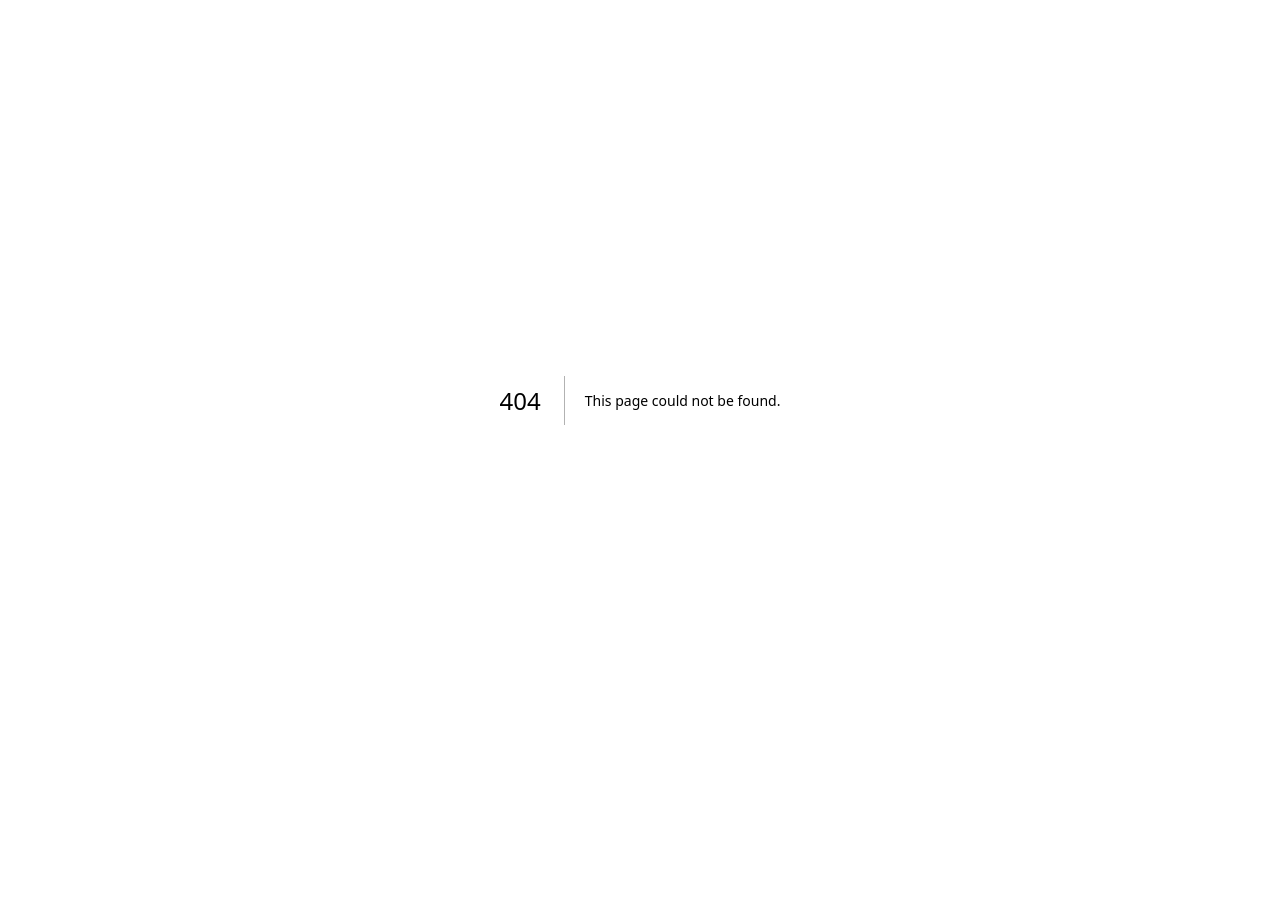
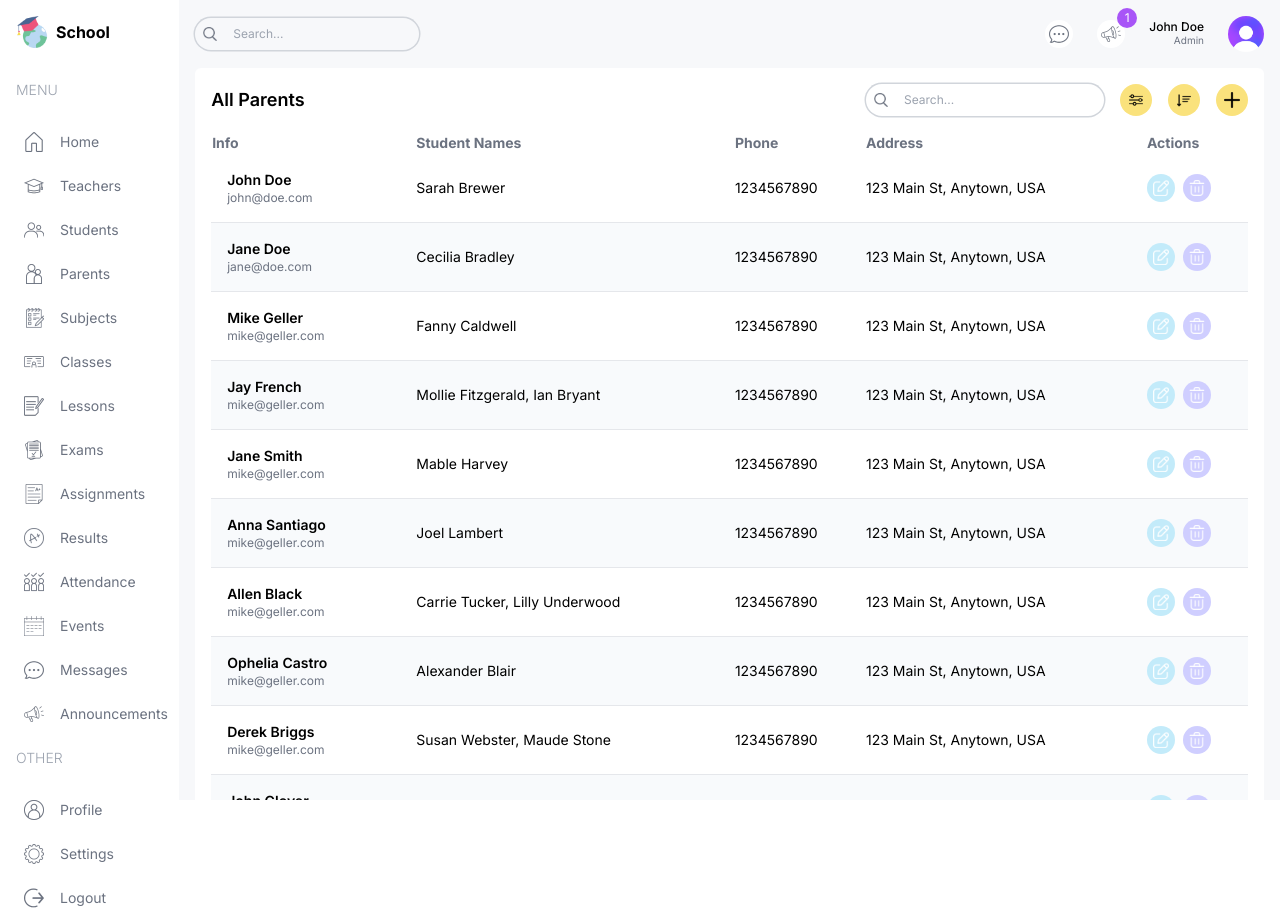
Before and after one commit to aminurjs/school-management-app, a Next.js app in the folder next-dashboard-ui/: page /list/parents in a window 1280 px wide. Before the commit this address had no page. Before the commit the page ends 800 px from the top, so only its background shows below. Built offline with nearby package versions, Linux system fonts and the light colour scheme.

Commit message:
create parent list page

```diff
--- /dev/null
+++ b/next-dashboard-ui/src/app/(dashboard)/list/parents/page.tsx
@@ -0,0 +1,97 @@
+import FormModal from "@/components/FormModal";
+import Pagination from "@/components/Pagination";
+import Table from "@/components/Table";
+import TableSearch from "@/components/TableSearch";
+import { parentsData, role } from "@/lib/data";
+import Image from "next/image";
+
+type Parent = {
+  id: number;
+  name: string;
+  email?: string;
+  students: string[];
+  phone: string;
+  address: string;
+};
+
+const columns = [
+  {
+    header: "Info",
+    accessor: "info",
+  },
+  {
+    header: "Student Names",
+    accessor: "students",
+    className: "hidden md:table-cell",
+  },
+  {
+    header: "Phone",
+    accessor: "phone",
+    className: "hidden lg:table-cell",
+  },
+  {
+    header: "Address",
+    accessor: "address",
+    className: "hidden lg:table-cell",
+  },
+  {
+    header: "Actions",
+    accessor: "action",
+  },
+];
+
+const ParentListPage = () => {
+  const renderRow = (item: Parent) => (
+    <tr
+      key={item.id}
+      className="border-b border-gray-200 even:bg-slate-50 text-sm hover:bg-lamaPurpleLight"
+    >
+      <td className="flex items-center gap-4 p-4">
+        <div className="flex flex-col">
+          <h3 className="font-semibold">{item.name}</h3>
+          <p className="text-xs text-gray-500">{item?.email}</p>
+        </div>
+      </td>
+      <td className="hidden md:table-cell">{item.students.join(", ")}</td>
+      <td className="hidden md:table-cell">{item.phone}</td>
+      <td className="hidden md:table-cell">{item.address}</td>
+      <td>
+        <div className="flex items-center gap-2">
+          {role === "admin" && (
+            <>
+              <FormModal table="parent" type="update" data={item} />
+              <FormModal table="parent" type="delete" id={item.id} />
+            </>
+          )}
+        </div>
+      </td>
+    </tr>
+  );
+
+  return (
+    <div className="bg-white p-4 rounded-md flex-1 m-4 mt-0">
+      {/* TOP */}
+      <div className="flex items-center justify-between">
+        <h1 className="hidden md:block text-lg font-semibold">All Parents</h1>
+        <div className="flex flex-col md:flex-row items-center gap-4 w-full md:w-auto">
+          <TableSearch />
+          <div className="flex items-center gap-4 self-end">
+            <button className="w-8 h-8 flex items-center justify-center rounded-full bg-lamaYellow">
+              <Image src="/filter.png" alt="" width={14} height={14} />
+            </button>
+            <button className="w-8 h-8 flex items-center justify-center rounded-full bg-lamaYellow">
+              <Image src="/sort.png" alt="" width={14} height={14} />
+            </button>
+            {role === "admin" && <FormModal table="teacher" type="create" />}
+          </div>
+        </div>
+      </div>
+      {/* LIST */}
+      <Table columns={columns} renderRow={renderRow} data={parentsData} />
+      {/* PAGINATION */}
+      <Pagination />
+    </div>
+  );
+};
+
+export default ParentListPage;
```
